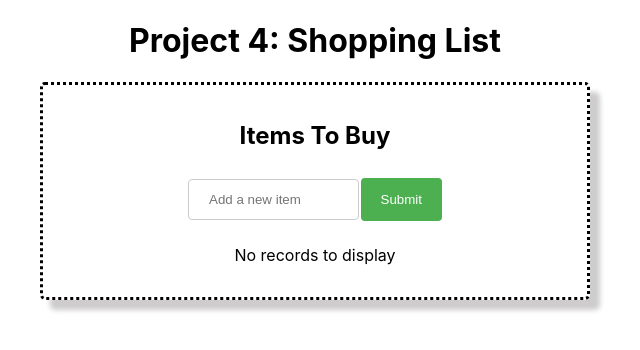
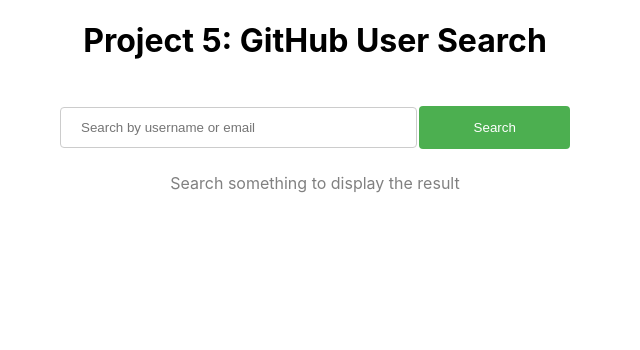
Before and after one commit to skatkar/react-projects-beginner, a React (Create React App) app: page / in a window 1280 px wide. Shown: the top 350 px of the page, without its empty margins (325-965 px from the left). Built offline with nearby package versions, Linux system fonts and the light colour scheme.

Commit message:
Project 5

```diff
--- a/src/App.js
+++ b/src/App.js
@@ -1,3 +1,4 @@
+import Github from "./components/Github/Github";
 import Accordian from "./components/Accordian/Accordian";
 import Carousal from "./components/Carousal/Carousal";
 import Quotes from "./components/Quote/Quotes";
@@ -24,8 +25,15 @@
 }
 */
 
+// Fourth project
+/*
 function App() {
   return <Shopping />;
 }
+*/
+
+function App() {
+  return <Github />;
+}
 
 export default App;
--- a/src/components/Carousal/Carousal.js
+++ b/src/components/Carousal/Carousal.js
@@ -33,7 +33,11 @@
           ⬅
         </div>
         <div class={classes.slide}>
-          <img src={images[imageIndex]} alt="images" />
+          <img
+            className={classes["carousal-images"]}
+            src={images[imageIndex]}
+            alt="images"
+          />
         </div>
         <div class={classes["right-arrow"]} onClick={nextButtonHandler}>
           ⮕
--- a/src/components/Carousal/Carousal.module.css
+++ b/src/components/Carousal/Carousal.module.css
@@ -42,7 +42,7 @@
 }
 
 
-img {
+.carousal-images {
     width: 100%;
     height: 100%;
     object-fit: contain;
--- /dev/null
+++ b/src/components/Github/Github.js
@@ -0,0 +1,28 @@
+import ListItem from "./ListItem";
+import classes from "./Github.module.css";
+import { useState } from "react";
+import InputForm from "./InputForm";
+
+const Github = () => {
+  const [items, setItems] = useState([]);
+
+  const submitHandler = (data) => setItems([...data]);
+
+  return (
+    <>
+      <h1>Project 5: GitHub User Search</h1>
+      <div className={classes.container}>
+        <InputForm onSubmit={submitHandler} />
+        {items.length === 0 && (
+          <p style={{ color: "grey" }}>
+            Search something to display the result
+          </p>
+        )}
+        {items.length !== 0 &&
+          items.map((item) => <ListItem key={item.id} item={item} />)}
+      </div>
+    </>
+  );
+};
+
+export default Github;
--- /dev/null
+++ b/src/components/Github/Github.module.css
@@ -0,0 +1,9 @@
+.container {
+    display: flex;
+    flex-direction: column;
+    justify-content: center;
+    align-items: center;
+    width: 50%;
+    margin: auto;
+    padding: 1rem;
+}
--- /dev/null
+++ b/src/components/Github/InputForm.js
@@ -0,0 +1,39 @@
+import classes from "./InputForm.module.css";
+import { useRef } from "react";
+
+const InputForm = (props) => {
+  const inputRef = useRef("");
+
+  const API_URL = "https://api.github.com";
+
+  async function fetchResults(query) {
+    try {
+      const response = await fetch(`${API_URL}/search/users?q=${query}`);
+      const json = await response.json();
+      return json.items || [];
+    } catch (e) {
+      throw new Error(e);
+    }
+  }
+
+  const onSubmitHandler = async (event) => {
+    event.preventDefault();
+
+    const data = await fetchResults(inputRef.current.value);
+    props.onSubmit(data);
+    inputRef.current.value = "";
+  };
+
+  return (
+    <form className={classes["search-form"]} onSubmit={onSubmitHandler}>
+      <input
+        type="text"
+        placeholder="Search by username or email"
+        ref={inputRef}
+      />
+      <input type="submit" value="Search" />
+    </form>
+  );
+};
+
+export default InputForm;
--- /dev/null
+++ b/src/components/Github/InputForm.module.css
@@ -0,0 +1,7 @@
+.search-form {
+    display: flex;
+    justify-content: center;
+    align-items: center;
+    justify-content: space-around;
+    width: 80%;
+}
--- /dev/null
+++ b/src/components/Github/ListItem.js
@@ -0,0 +1,14 @@
+import classes from "./ListItem.module.css";
+const ListItem = (props) => {
+  const item = props.item;
+  return (
+    <div class={classes.user}>
+      <img src={item.avatar_url} alt="Profile" width="50" height="50" />
+      <a href={item.html_url} target="_blank" rel="noopener noreferrer">
+        {item.login}
+      </a>
+    </div>
+  );
+};
+
+export default ListItem;
--- /dev/null
+++ b/src/components/Github/ListItem.module.css
@@ -0,0 +1,13 @@
+.user {
+    height: 100px;
+    margin: 10px;
+    padding: 10px;
+    border: 1px solid black;
+    border-radius: 4px;
+    display: flex;
+    flex-direction: column;
+    justify-content: space-between;
+    align-items: center;
+    width: 80%;
+    box-shadow: 5px 5px 5px rgb(206, 204, 204);
+}
```
